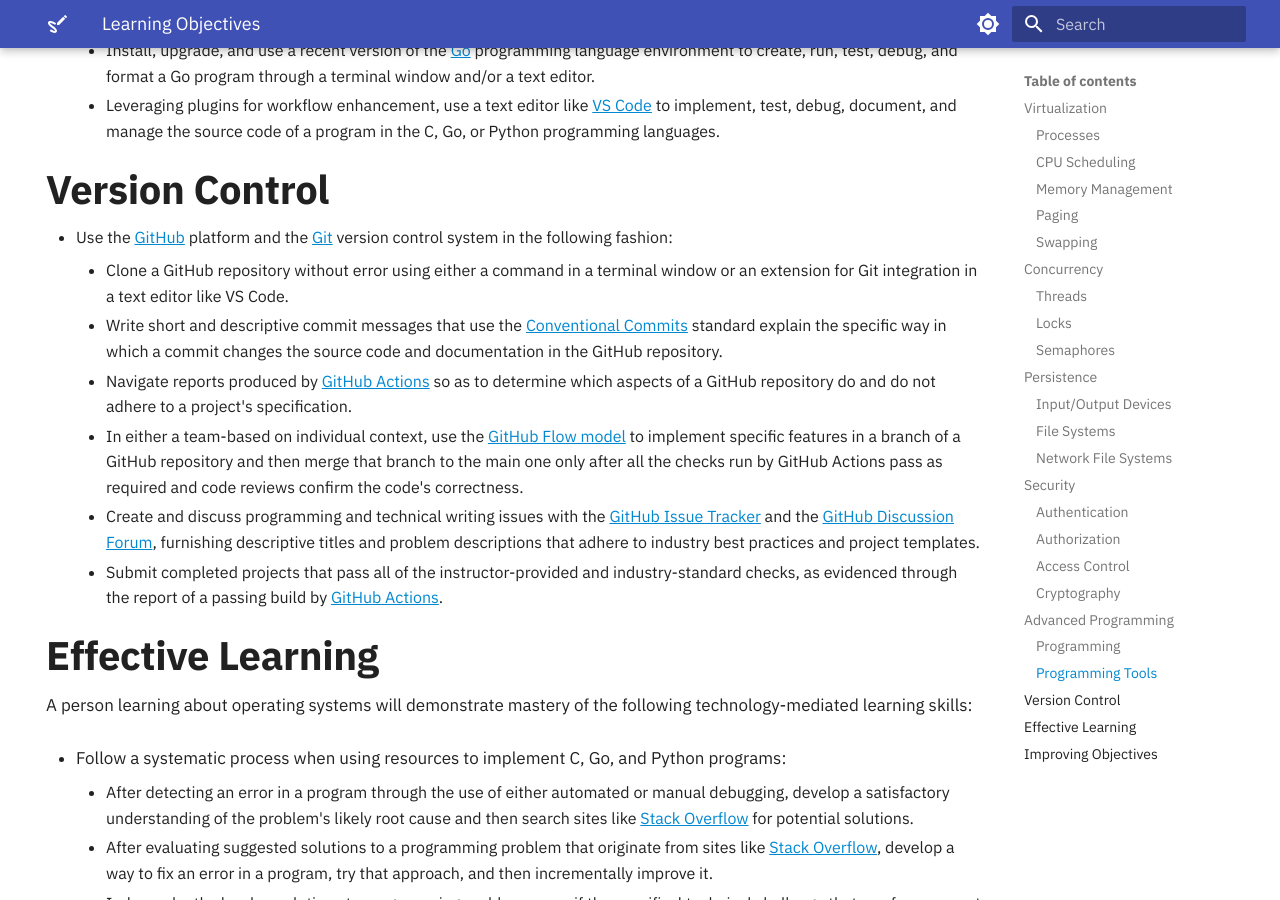
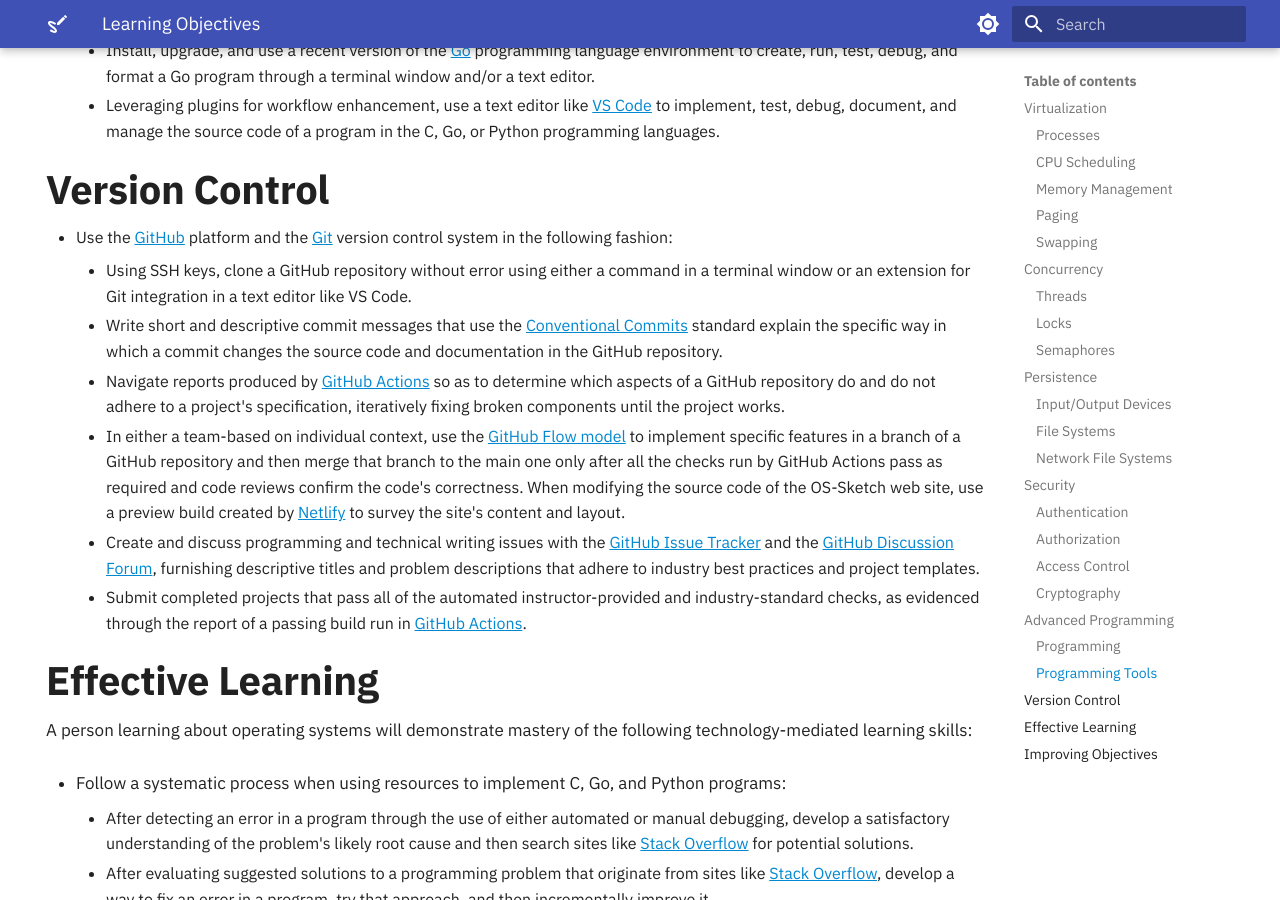
Before and after one commit to OS-Sketch/www.os-sketch.com, an MkDocs documentation site: the page built from docs/operating-systems/learning-objectives.md, in a window 1280 px wide and 900 px high, scrolled down 1777 px. Built offline with MkDocs 1.6.1 and Material for MkDocs 9.7.7, drawn with Linux system fonts in a browser that asks for light colours.

Commit message:
fix: Revise some content in learning-objectives for version control.

```diff
--- a/docs/operating-systems/learning-objectives.md
+++ b/docs/operating-systems/learning-objectives.md
@@ -120,9 +120,9 @@
 
 - Use the [GitHub](https://github.com/) platform and the
   [Git](https://git-scm.com/) version control system in the following fashion:
-    - Clone a GitHub repository without error using either a command in a
-      terminal window or an extension for Git integration in a text editor like
-      VS Code.
+    - Using SSH keys, clone a GitHub repository without error using either a
+      command in a terminal window or an extension for Git integration in a text
+      editor like VS Code.
     - Write short and descriptive commit messages that use the [Conventional
       Commits](https://www.conventionalcommits.org/en/v1.0.0/) standard explain
       the specific way in which a commit changes the source code and
@@ -130,12 +130,16 @@
     - Navigate reports produced by [GitHub
       Actions](https://github.com/features/actions) so as to determine which
       aspects of a GitHub repository do and do not adhere to a project's
-      specification.
+      specification, iteratively fixing broken components until the project
+      works.
     - In either a team-based on individual context, use the [GitHub Flow
       model](https://guides.github.com/introduction/flow/) to implement specific
       features in a branch of a GitHub repository and then merge that branch to
       the main one only after all the checks run by GitHub Actions pass as
-      required and code reviews confirm the code's correctness.
+      required and code reviews confirm the code's correctness. When modifying
+      the source code of the OS-Sketch web site, use a preview build created by
+      [Netlify](https://www.netlify.com/) to survey the site's content and
+      layout.
     - Create and discuss programming and technical writing issues with the
       [GitHub Issue
       Tracker](https://github.com/OS-Sketch/www.os-sketch.com/issues) and the
@@ -143,9 +147,10 @@
       Forum](https://github.com/OS-Sketch/www.os-sketch.com/discussions),
       furnishing descriptive titles and problem descriptions that adhere to
       industry best practices and project templates.
-    - Submit completed projects that pass all of the instructor-provided and
-      industry-standard checks, as evidenced through the report of a passing
-      build by [GitHub Actions](https://github.com/features/actions).
+    - Submit completed projects that pass all of the automated
+      instructor-provided and industry-standard checks, as evidenced through the
+      report of a passing build run in [GitHub
+      Actions](https://github.com/features/actions).
 
 ## Effective Learning
 
```
